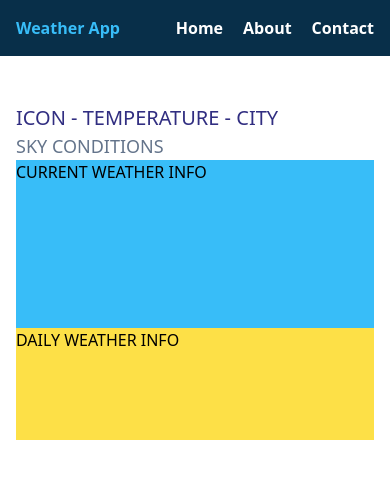
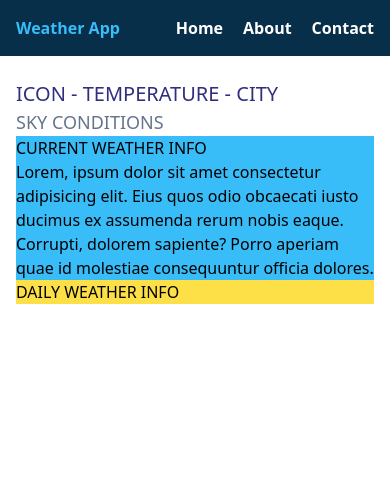
Before and after one commit to evandrolugli/weather-app, a website: page src/index.html in a window 390 px wide. Drawn offline with Linux system fonts and the light colour scheme.

Commit message:
Change body display config from Grid to Flexbox
Improve responsive design

```diff
--- a/src/index.html
+++ b/src/index.html
@@ -8,7 +8,7 @@
         <link rel="stylesheet" href="../dist/output.css" />
     </head>
     <body>
-        <div class="grid grid-cols-12">
+        <div class="grid grid-cols-12 w-full h-full">
             <!-- Content wrapper -->
             <div class="col-span-full h-14">
                 <nav
@@ -45,23 +45,39 @@
             <!-- End navigation bar -->
 
             <main
-                class="col-span-12 md:col-span-10 lg:col-span-8 md:col-start-2 lg:col-start-3 grid grid-rows-6 px-4 mt-12"
+                class="col-span-12 max-w-3xl mx-auto my-6"
             >
-                <header class="row-span-1">
-                    <h2 class="text-xl md:text-2xl lg:text-3xl font-medium text-indigo-900">
+                <div class="flex flex-wrap justify-center items-center mx-4">
+                    <!-- Content wrapper to left a void margin -->
+                    <header class="block w-full">
+                        <h2
+                            class="text-xl md:text-2xl lg:text-3xl font-medium text-indigo-900"
+                        >
                             ICON - TEMPERATURE - CITY
                         </h2>
-                    <h3 class="text-lg md:text-2xl lg:text-3xl text-slate-500">SKY CONDITIONS</h3>
+                        <h3
+                            class="text-lg md:text-2xl lg:text-3xl text-slate-500"
+                        >
+                            SKY CONDITIONS
+                        </h3>
                     </header>
 
                     <!-- CURRENT WEATHER INFO --- NICOLAS -->
-                <div class="row-span-3 bg-sky-400">
+                    <div class="block w-full bg-sky-400">
                         CURRENT WEATHER INFO
+                        <p>
+                            Lorem, ipsum dolor sit amet consectetur adipisicing
+                            elit. Eius quos odio obcaecati iusto ducimus ex
+                            assumenda rerum nobis eaque. Corrupti, dolorem
+                            sapiente? Porro aperiam quae id molestiae
+                            consequuntur officia dolores.
+                        </p>
                     </div>
 
                     <!-- DAILY WEATHER INFO --- EVANDRO -->
-                <div class="row-span-2 bg-yellow-300">
+                    <div class="block w-full bg-yellow-300">
                         DAILY WEATHER INFO
+                    </div>
                 </div>
             </main>
         </div>
```
Also changed, not shown: dist/output.css. Lines whose indentation alone changed are shown as unchanged.
